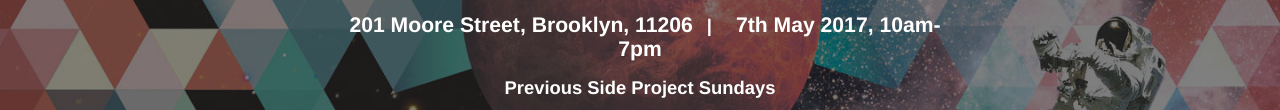
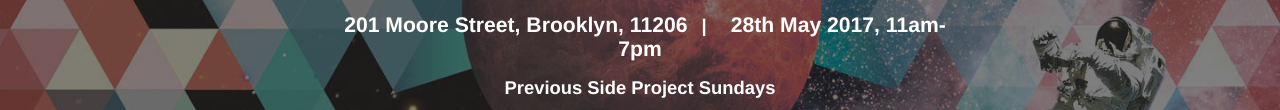
Before and after one commit to side-project-sunday/side-project-sunday.github.io, a plain HTML site: page index.html in a window 1280 px wide. Shown: the part 390-500 px from the top of the page. Drawn offline with Linux system fonts and the light colour scheme.

Commit message:
new date

```diff
--- a/index.html
+++ b/index.html
@@ -52,7 +52,7 @@
             <div id='inner'>
                 <h1>Side Project Sunday</h1>
                 <p> <span> <a href='https://goo.gl/maps/d9EEUKHZroF2' >201 Moore Street, Brooklyn, 11206</a></span> <span>|</span> <span>
-                    <span>7th May 2017, 10am-7pm</span></p>
+                    <span>28th May 2017, 11am-7pm</span></p>
                 <a href='http://blog.sideprojectsunday.com'>Previous Side Project Sundays</a></span></p>
             </div>
     </body>
```
